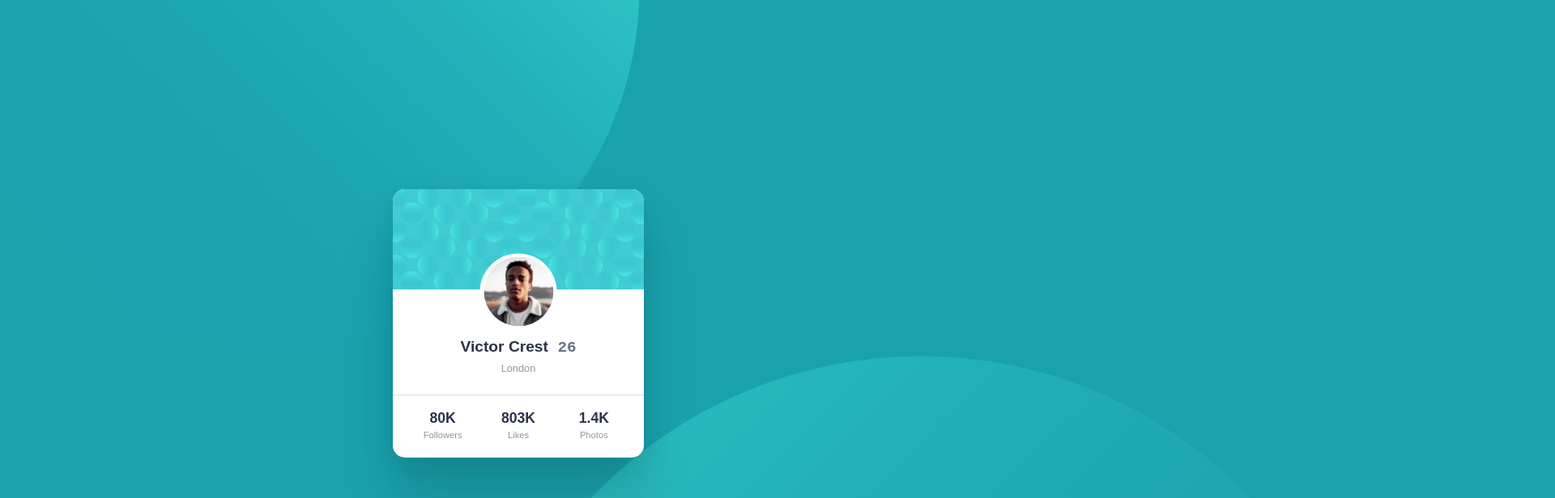
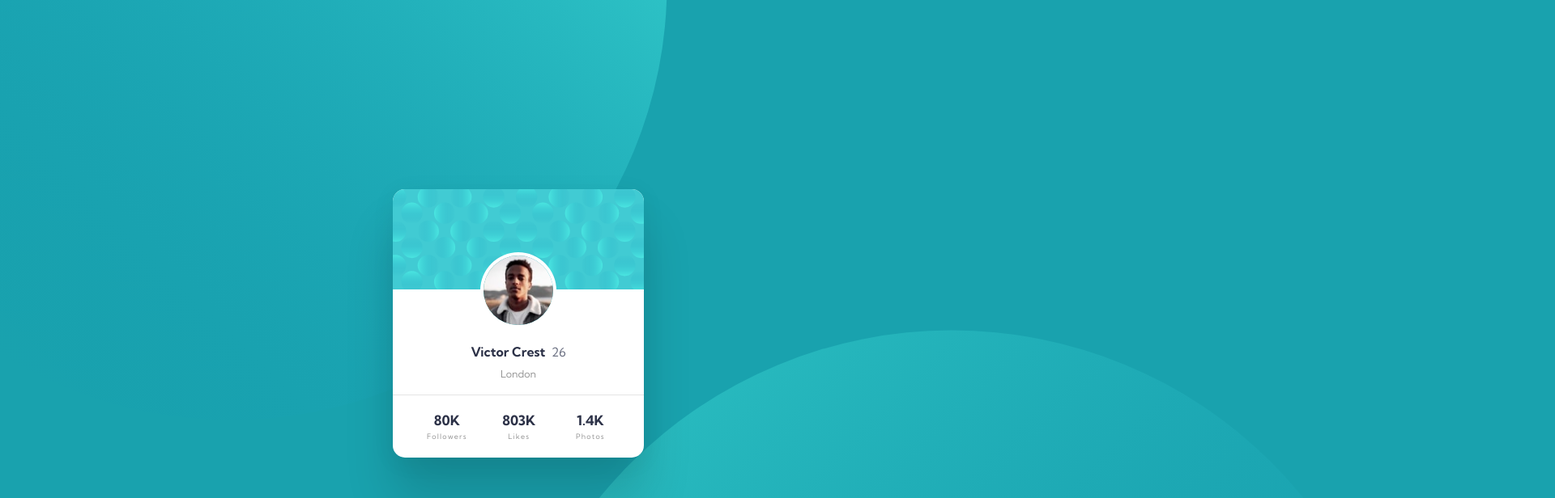
Before and after one commit to FarisPalayi/Profile-card-component, a plain HTML site: page index.html in a window 1280 px wide. Shown: the top 616 px of the page at 81% size, 1920 px wide, since content can reach past the window. Drawn offline with Linux system fonts and the light colour scheme.

Commit message:
1️⃣ first release ready version

```diff
--- a/index.html
+++ b/index.html
@@ -4,6 +4,8 @@
   <meta charset="UTF-8">
   <meta name="viewport" content="width=device-width, initial-scale=1.0">
   <link rel="icon" type="image/png" sizes="32x32" href="./images/favicon-32x32.png">
+  <link rel="preconnect" href="https://fonts.gstatic.com">
+  <link href="https://fonts.googleapis.com/css2?family=Kumbh+Sans:wght@400;700&display=swap" rel="stylesheet">
   <link rel="stylesheet" href="style.css">
   <title>Frontend Mentor | Profile card component</title>
 </head>
@@ -12,7 +14,7 @@
   <article class="card">
     <div class="details-container">
       <div class="avatar-container"><img class="avatar" src="./images/image-victor.jpg" alt="victor's avatar"></div>
-      <div class="details"><h1 class="name">Victor Crest</h1><!--26--><p class="place">London</p></div>
+      <div class="details"><h1 class="name" title="About Victor Crest">Victor Crest</h1><!--26--><p class="place">London</p></div>
     </div>
     <div class="stats-container">
       <ul>
--- a/style.css
+++ b/style.css
@@ -11,6 +11,11 @@
   box-sizing: border-box;
   margin: 0;
   padding: 0;
+}
+
+::selection{
+    background-color: hsl(185, 49%, 50%);
+    color: white;
 }
 
 body {
@@ -36,18 +41,18 @@ body::after{
 }
 
 body::before{
-    background-image:url(./images/bg-pattern-top.svg);
-    top: -57%;
-    left: -7%;
-    height: 110%;
-    width: 110%;
+    background-image: url(./images/bg-pattern-top.svg);
+    top: -70%;
+    left: -20%;
+    height: 135%;
+    width: 120%;
 }
 
 body::after{
     background-image: url(./images/bg-pattern-bottom.svg);
     background-size: contain;
-    bottom: -95%;
-    right: -175%;
+    bottom: -91%;
+    right: -178%;
     height: 140%;
     width: 230%;
 }
@@ -66,6 +71,7 @@ body::after{
 
 .details-container {
   height: 76.5%;
+  background-image: linear-gradient(90deg ,darkcyan, hsl(185, 76%, 44%) );
   background-image: url(./images/bg-pattern-card.svg);
   background-size: 100% 49%;
   background-repeat: no-repeat;
@@ -76,13 +82,14 @@ body::after{
   position: relative;
   top: 50%;
   left: 50%;
-  transform: translate(-50%, -50%);
+  transform: translate(-50%, -52%);
 
   border-radius: 50%;
 
   background-color: white;
-  height: 95px;
-  width: 95px;
+  height: 94px;
+  width: 94px;
+  overflow: hidden;
 
   display: grid;
   place-items: center;
@@ -92,36 +99,48 @@ body::after{
   border-radius: 50%;
   height: 86px;
   width: 86px;
+  background-image: linear-gradient(90deg ,darkcyan, hsl(185, 76%, 44%) );
+  font-size: .6rem;
   aspect-ratio: 1/1;
+  cursor: pointer;
 }
 
 .details {
   position: relative;
   width: 100%;
   text-align: center;
-  top: 35%;
+  top: 38%;
+}
+
+.name{
+    font-size: 1rem;
+    font-weight: 700;
+    cursor: pointer;
+}
+
+.name:hover{
+    color: hsl(185deg 72% 35%);
 }
 
 .name::after{
     content: ' 26';
-    font-size: 1.2rem;
-    font-family: 'courier new';
+    padding-top: 5px;
+    padding-left: 4px;
+    font-size: .95rem;
+    font-weight: 400;
     color: gray;
     color: var(--Dark-grayish-blue);
 }
 
-.name{
-    font-size: 1.2rem;
-}
 .place{
-    padding: 7px;
-    font-size: .8rem;
+    padding: 10px;
+    font-size: .78rem;
     color: var(--Dark-gray);
 }
 
 .stats-container {
   height: 23.5%;
-  border-top: 0.4px solid rgb(223, 223, 223);
+  border-top: 0.4px solid rgb(228, 228, 228);
 }
 
 .stats-container > ul {
@@ -129,20 +148,31 @@ body::after{
   grid-template-columns: 1fr 1fr 1fr;
   place-items: center;
   height: 100%;
-  margin: auto 15px;
+  margin: auto 22px;
 }
 
 .stats-container > ul > li {
-  list-style-type: none;
-  text-align: center;
+    list-style-type: none;
+    text-align: center;
+    cursor: pointer;
+    transition: transform .1s ease-in;
+    padding: 20px;
+}
+
+.stats-container > ul > li:hover{
+    filter: blur(0);
+    transform: scale(1.04);
+    color: hsl(185deg 72% 35%);
 }
 
 .stat-number{
-    font-size: 1.1rem;
+    font-size: 1.05rem;
+    font-weight: 700;
 }
 
 .stat-name{
-    padding: 4px;
-    font-size: .7rem;
+    padding-top: 4px;
+    font-size: .56rem;
+    letter-spacing: 1.2px;
     color: var(--Dark-gray);
 }
```
